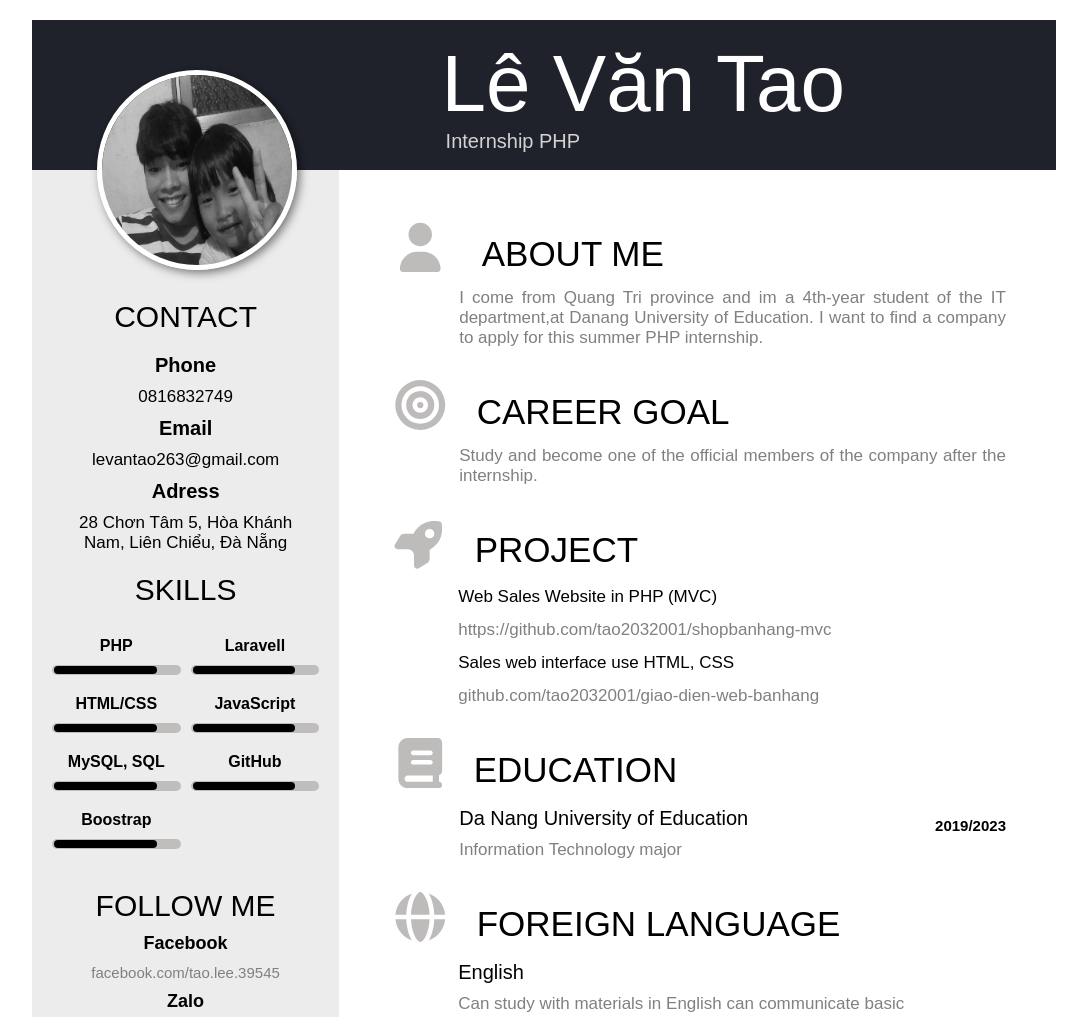
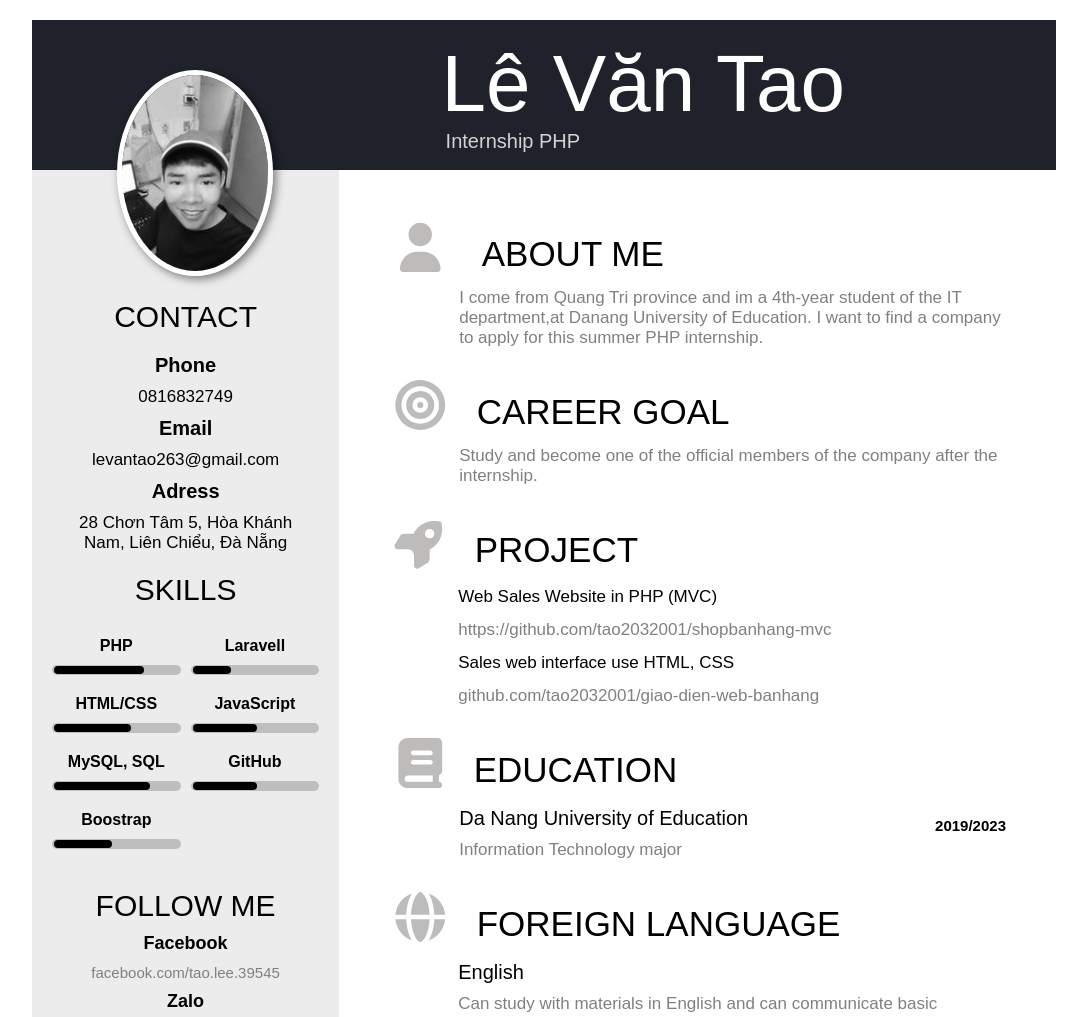
Before and after one commit to mynameisloveyou2001/CV, a plain HTML site: page index.html in a window 1280 px wide. Shown: the top 1017 px of the page, without its empty margins (96-1183 px from the left). Drawn offline with Linux system fonts and the light colour scheme.

Commit message:
make it bettter

```diff
--- a/index.html
+++ b/index.html
@@ -5,7 +5,7 @@
     <meta charset="UTF-8">
     <meta http-equiv="X-UA-Compatible" content="IE=edge">
     <meta name="viewport" content="width=device-width, initial-scale=1.0">
-    <title>CV</title>
+    <!-- <title>CV</title> -->
     <link rel="stylesheet" href="style.css">
     <!-- fontawesome -->
     <link href="https://maxcdn.bootstrapcdn.com/font-awesome/4.2.0/css/font-awesome.min.css" rel="stylesheet">
@@ -14,7 +14,7 @@
 <body>
     <div class="print-area">
         <div class="header">
-            <img src="anhdep.gif" alt="">
+            <img src="cv.jpg" alt="">
             <div class="header-text">
                 <h1 style="transform: upercase;">Lê Văn Tao</h1>
                 <p style="margin-left:4px">Internship PHP</p>
@@ -38,31 +38,31 @@
                     <div class="bars">
                         <div class="bar">
                             <p>PHP</p>
-                            <span></span>
+                            <span class="php"></span>
                         </div>
                         <div class="bar">
                             <p>Laravell</p>
-                            <span></span>
+                            <span class="laravell"></span>
                         </div>
                         <div class="bar">
                             <p>HTML/CSS</p>
-                            <span></span>
+                            <span class="html"></span>
                         </div>
                         <div class="bar">
                             <p>JavaScript</p>
-                            <span></span>
+                            <span class="javascript"></span>
                         </div>
                         <div class="bar">
                             <p>MySQL, SQL</p>
-                            <span></span>
+                            <span class="sql"></span>
                         </div>
                         <div class="bar">
                             <p>GitHub</p>
-                            <span></span>
+                            <span class="git"></span>
                         </div>
                         <div class="bar">
                             <p>Boostrap</p>
-                            <span></span>
+                            <span class="boostrap"></span>
                         </div>
                     </div>
                 </div>
@@ -114,7 +114,7 @@
                     <div class="foreign-group">
                         <h4>English</h4>
                         <p style="margin-left:-1px">Can study with materials in English
-                            can communicate basic</p>
+                           and can communicate basic</p>
                     </div>
                 </div>
                 <div class="hobby">
@@ -125,13 +125,18 @@
                         <h4><span style="margin-right: 10px;"><i class="fa fa-star"></i></span>Gaming</h4>
                     </div>
                 </div>
-
             </div>
         </div>
     </div>
-
+    <!-- <button>Print CV</button> -->
 
     <script src="all.min.js"></script>
+    <!-- <script>
+        var btn = document.querySelector("button");
+        btn.onclick = () =>{
+            window.print();
+        }
+    </script> -->
 </body>
 
 </html>
--- a/style.css
+++ b/style.css
@@ -20,12 +20,12 @@
 }
 
 .header img{
-width: 200px;
-height: 200px;
+width: 153;
+height: 206px;
 border-radius: 50%;
 position: absolute;
 top: 50px;
-left: 65px;
+left: 85px;
 border: 5px solid white;
 box-shadow: 3px 3px 10px rgba(0, 0, 0, .5);
 cursor: pointer;
@@ -123,9 +123,93 @@ filter: grayscale(100%);
     position: relative;
 }
 
-.bar span::before{
+/* .bar span::before{
     position: absolute;
     width: 80%;
+    content: "";
+    height: 80%;
+    background-color: black;
+    top: 50%;
+    left: 2px;
+    transform: translateY(-50%);
+    border-radius:10px;
+} */
+/* php */
+.bar .php::before{
+    position: absolute;
+    width: 70%;
+    content: "";
+    height: 80%;
+    background-color: black;
+    top: 50%;
+    left: 2px;
+    transform: translateY(-50%);
+    border-radius:10px;
+}
+/* laravell */
+.bar .laravell::before{
+    position: absolute;
+    width: 30%;
+    content: "";
+    height: 80%;
+    background-color: black;
+    top: 50%;
+    left: 2px;
+    transform: translateY(-50%);
+    border-radius:10px;
+}
+/* html */
+.bar .html::before{
+    position: absolute;
+    width: 60%;
+    content: "";
+    height: 80%;
+    background-color: black;
+    top: 50%;
+    left: 2px;
+    transform: translateY(-50%);
+    border-radius:10px;
+}
+/* javascript */
+.bar .javascript::before{
+    position: absolute;
+    width: 50%;
+    content: "";
+    height: 80%;
+    background-color: black;
+    top: 50%;
+    left: 2px;
+    transform: translateY(-50%);
+    border-radius:10px;
+}
+/* mysql */
+.bar .sql::before{
+    position: absolute;
+    width: 75%;
+    content: "";
+    height: 80%;
+    background-color: black;
+    top: 50%;
+    left: 2px;
+    transform: translateY(-50%);
+    border-radius:10px;
+}
+/* github */
+.bar .git::before{
+    position: absolute;
+    width: 50%;
+    content: "";
+    height: 80%;
+    background-color: black;
+    top: 50%;
+    left: 2px;
+    transform: translateY(-50%);
+    border-radius:10px;
+}
+/* boostrap */
+.bar .boostrap::before{
+    position: absolute;
+    width: 45%;
     content: "";
     height: 80%;
     background-color: black;
@@ -169,7 +253,7 @@ filter: grayscale(100%);
 
 .right-area p{
     padding-left: 70px;
-    text-align: justify;
+    /* text-align: justify; */
     /* word-break: break-all; */
     font-size: 17px;
     color: gray;
@@ -242,3 +326,32 @@ filter: grayscale(100%);
     font-weight: normal;
     margin: 13px 0;
 }
+
+
+button{
+    font-size: 25px;
+    padding: 10px 20px;
+    margin: 20px 0 50px 135px;
+    background-color: rgb(83, 83, 83);
+    border: none;
+    outline: none;
+    color: white;
+    border-radius: 5px;
+    box-shadow: 0 0 10px rgba(0, 0, 0, .5);
+    cursor: pointer;
+    transform: 0.5;
+}
+
+button:hover{
+    background-color: black;
+    box-shadow: 0 0 30px rgba(0, 0, 0, .5);
+}
+
+@media print {
+    body * {
+        visibility: hidden;
+    }
+    .print-area * {
+        visibility: visible;
+    }
+}
```
Also changed, not shown: anhdep.gif (deleted), cv.jpg (added), cv1.jpg (added).
